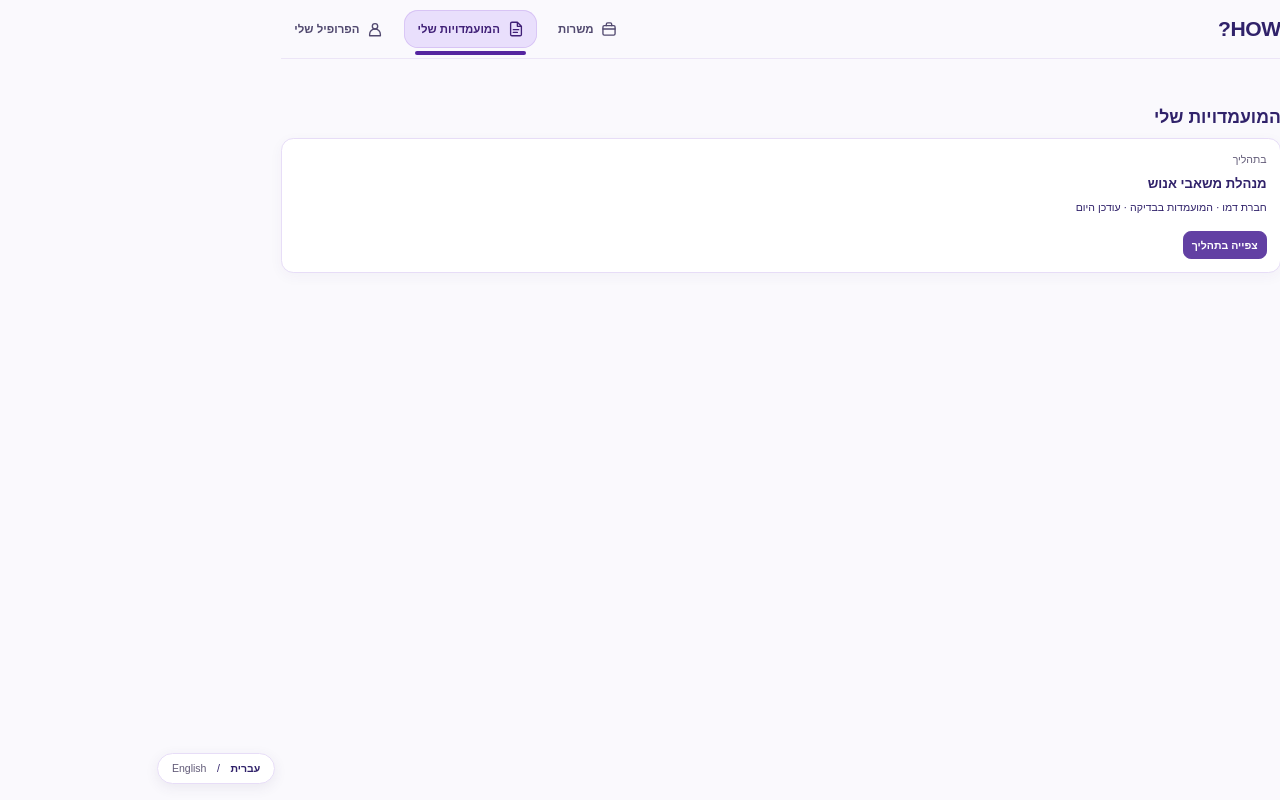
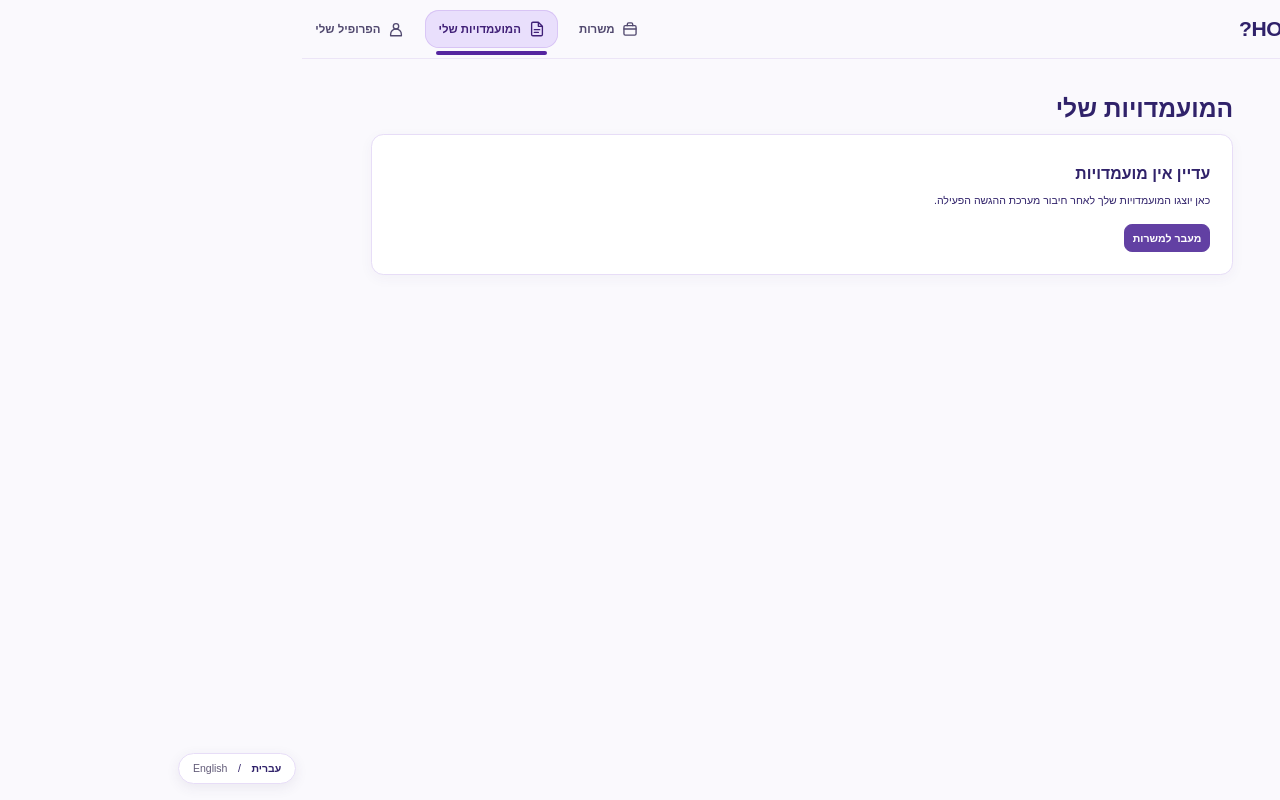
Before and after one commit to IritSel/recruitment-ai, a Next.js app: page /candidate/applications in a window 1280 px wide. Built offline with nearby package versions, Linux system fonts and the light colour scheme.

Commit message:
Show locally submitted QA applications instead of fixed fake application

```diff
--- a/app/candidate/applications/page.tsx
+++ b/app/candidate/applications/page.tsx
@@ -1 +1,23 @@
-"use client";import Link from"next/link";import{useSiteLanguage}from"../../components/useSiteLanguage";export default function P(){const en=useSiteLanguage()==="en";return <main className="shell"><nav className="nav"><Link className="brand" href="/">HOW?</Link><div className="navlinks candidateTabs"><Link href="/candidate/jobs">{en?"Jobs":"משרות"}</Link><b>{en?"My applications":"המועמדויות שלי"}</b><Link href="/candidate/profile">{en?"My profile":"הפרופיל שלי"}</Link></div></nav><section style={{padding:"45px 0"}}><h1>{en?"My applications":"המועמדויות שלי"}</h1><div className="choice"><small>בתהליך</small><h2>מנהלת משאבי אנוש</h2><p>חברת דמו · המועמדות בבדיקה · עודכן היום</p><Link className="button" href="/candidate/applications/1">{en?"View process":"צפייה בתהליך"}</Link></div></section></main>}
+"use client";
+import Link from "next/link";
+import {useEffect,useState} from "react";
+import {useSiteLanguage} from "../../components/useSiteLanguage";
+type Submission={id:string;jobId:string;title:string;company:string;status:string;submittedAt:string};
+const key="how-qa-candidate-applications-v1";
+export default function Applications(){
+ const en=useSiteLanguage()==="en";
+ const [items,setItems]=useState<Submission[]>([]);
+ const [qa,setQa]=useState(false);
+ useEffect(()=>{try{const context=JSON.parse(sessionStorage.getItem("qa-demo-context")||"null");const active=context?.kind==="demo"&&context?.role==="candidate";setQa(active);if(active){const v=JSON.parse(localStorage.getItem(key)||"[]");setItems(Array.isArray(v)?v:[])}}catch{}},[]);
+ return <main className="shell"><nav className="nav"><Link className="brand" href="/">HOW?</Link><div className="navlinks candidateTabs"><Link href="/candidate/jobs">{en?"Jobs":"משרות"}</Link><b>{en?"My applications":"המועמדויות שלי"}</b><Link href="/candidate/profile">{en?"My profile":"הפרופיל שלי"}</Link></div></nav>
+ <section style={{padding:"30px 0 60px",maxWidth:980,margin:"auto"}}>
+ <h1 style={{fontSize:28}}>{en?"My applications":"המועמדויות שלי"}</h1>
+ {qa&&<p style={{fontSize:13,color:"#745f46",background:"#fff7e6",padding:12,borderRadius:10}}>{en?"QA mode: entries are saved in this browser only, not delivered to employers.":"מצב QA: מועמדויות דמו נשמרות בדפדפן הזה בלבד ואינן נשלחות למעסיקים."}</p>}
+ {items.length?items.map(item=><article className="choice" key={item.id} style={{marginBottom:14,padding:20}}>
+ <small style={{color:"#5c428b",fontWeight:700}}>{en?"Demo submitted":"הוגשה — דמו"}</small>
+ <h2 style={{fontSize:19}}>{item.title}</h2>
+ <p style={{fontSize:13}}>{item.company} · {en?"Submitted":"נשלחה לבדיקה"} · {new Date(item.submittedAt).toLocaleDateString(en?"en-US":"he-IL")}</p>
+ <Link className="button" href={"/candidate/jobs/"+item.jobId}>{en?"Job details":"לפרטי המשרה"}</Link>
+ </article>):<div className="choice" style={{padding:25}}><h2 style={{fontSize:18}}>{en?"No applications yet":"עדיין אין מועמדויות"}</h2><p>{qa?(en?"Apply to a QA demo job to test that it appears here.":"הגישי מועמדות למשרת דמו כדי לבדוק שהיא מופיעה כאן."):(en?"Your real submitted applications will appear here when the live application service is connected.":"כאן יוצגו המועמדויות שלך לאחר חיבור מערכת ההגשה הפעילה.")}</p><Link className="button" href="/candidate/jobs">{en?"Browse jobs":"מעבר למשרות"}</Link></div>}
+ </section></main>
+}
```
